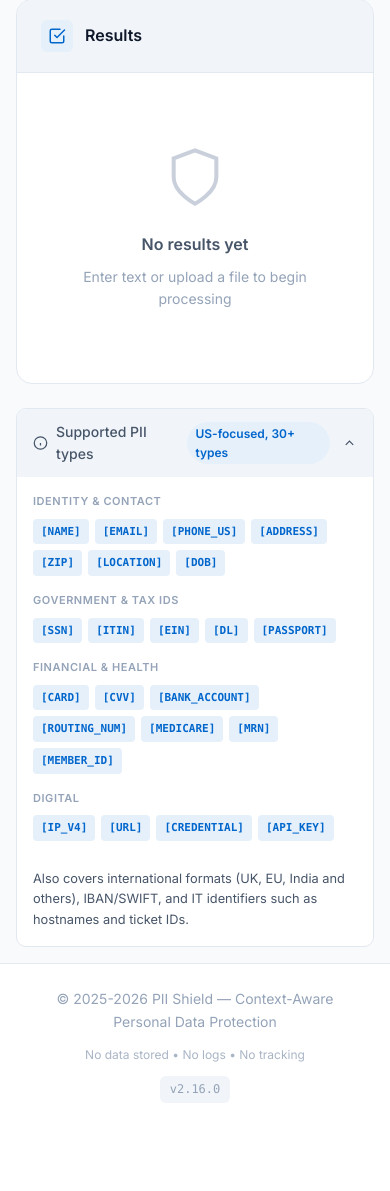
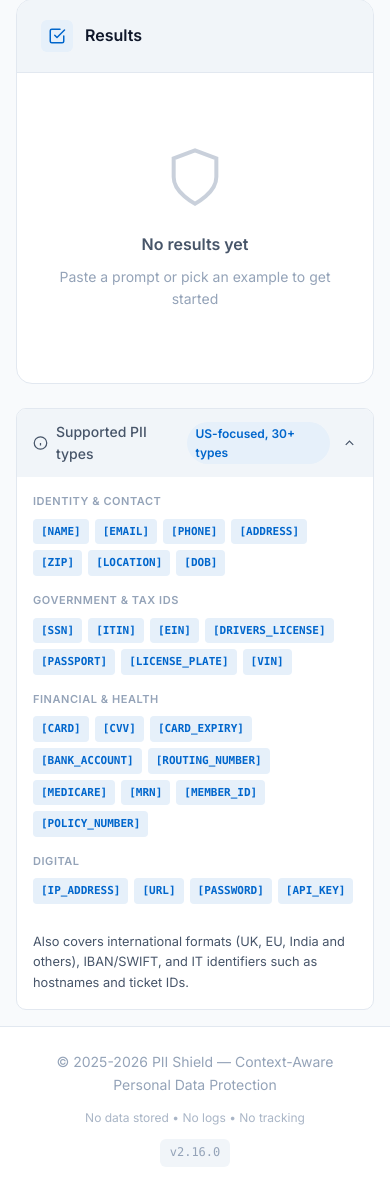
Before and after one commit to harshitrajchaurasia/pii-shield, a FastAPI app: page / in a window 390 px wide, after a click that opens the changed part. Shown: the part 1155-2346 px from the top of the page. Before the commit the page ends 2258 px from the top, so only its background shows below. Run offline with FastAPI, Linux system fonts and the light colour scheme; some libraries are stand-ins or nearby versions.

Commit message:
Plain token names in the web app, plates, card expiry, IPv6 (#2)
- token_aliases config option; the web app uses plain names such as
  [PHONE], [ROUTING_NUMBER], [DRIVERS_LICENSE], [IP_ADDRESS], [PASSWORD]
  (library defaults are unchanged)
- Detect US license plates and card expiration dates next to a label
- IPv6 pattern handles compressed forms such as 2001:db8::1
- Type list and empty-state text match what the app does

Co-authored-by: Claude Opus 5.5 <noreply@anthropic.com>

```diff
--- a/src/pi_remover/config.py
+++ b/src/pi_remover/config.py
@@ -20,7 +20,7 @@ Usage:
 import logging
 import multiprocessing as mp
 from dataclasses import dataclass, field
-from typing import Set
+from typing import Dict, Set
 
 logger = logging.getLogger(__name__)
 
@@ -87,6 +87,7 @@ class PIRemoverConfig:
     replacement_token: str = "[REDACTED]"
     use_typed_tokens: bool = True  # [NAME], [EMAIL], etc.
     use_granular_tokens: bool = True  # v2.17.0: [EMP_ID_AD], [PHONE_IN], [TICKET_INC], etc.
+    token_aliases: Dict[str, str] = field(default_factory=dict)  # rename tokens, e.g. {"DL": "DRIVERS_LICENSE"}
 
     # Performance
     batch_size: int = 1000
--- a/src/pi_remover/remover.py
+++ b/src/pi_remover/remover.py
@@ -273,6 +273,7 @@ class PIRemover:
             Formatted token string
         """
         if self.config.use_typed_tokens:
+            pi_type = self.config.token_aliases.get(pi_type, pi_type)
             if subtype and self.config.use_granular_tokens:
                 return f"[{pi_type}_{subtype}]"
             return f"[{pi_type}]"
@@ -952,10 +953,11 @@ class PIRemover:
         p = self.patterns
         positions = []
         for pattern, pi_type in ((p.US_STREET_ADDRESS, "ADDRESS"), (p.US_UNIT, "ADDRESS"),
-                                 (p.CARD_AMEX, "CARD"), (p.CARD_CVV, "CVV"),
+                                 (p.CARD_AMEX, "CARD"), (p.CARD_CVV, "CVV"), (p.CARD_EXPIRY, "CARD_EXPIRY"),
                                  (p.PASSPORT_US, "PASSPORT"), (p.EIN, "EIN"),
                                  (p.MEDICARE_MBI, "MEDICARE"), (p.MRN, "MRN"),
-                                 (p.MEMBER_ID, "MEMBER_ID"), (p.DOB_WRITTEN, "DOB"), (p.VIN, "VIN")):
+                                 (p.MEMBER_ID, "MEMBER_ID"), (p.DOB_WRITTEN, "DOB"), (p.VIN, "VIN"),
+                                 (p.LICENSE_PLATE_US, "LICENSE_PLATE")):
             positions.extend(self._find_pattern_matches(text, pattern, pi_type))
         # Two alternatives each: keep the label, replace whichever group matched.
         for pattern, pi_type in ((p.US_ZIP, "ZIP"), (p.DRIVERS_LICENSE_US, "DL")):
--- a/web_service/app.py
+++ b/web_service/app.py
@@ -221,13 +221,25 @@ _executor = ThreadPoolExecutor(max_workers=4)
 _cached_removers: Dict[bool, Any] = {}
 
 
+US_TOKEN_NAMES = {
+    "ROUTING_NUM": "ROUTING_NUMBER",
+    "DL": "DRIVERS_LICENSE",
+    "IP": "IP_ADDRESS",
+    "CREDENTIAL": "PASSWORD",
+    "INSURANCE_POLICY": "POLICY_NUMBER",
+}
+
+
 def _get_remover(fast_mode: bool):
     """Get or create a cached PIRemover instance."""
     if fast_mode not in _cached_removers:
         config = PIRemoverConfig(
             enable_ner=not fast_mode,
             spacy_model=os.getenv("SPACY_MODEL", "en_core_web_md"),
-            use_typed_tokens=True
+            use_typed_tokens=True,
+            # Plain token names a US reader recognizes: [PHONE], not [PHONE_US].
+            use_granular_tokens=False,
+            token_aliases=US_TOKEN_NAMES,
         )
         _cached_removers[fast_mode] = PIRemover(config)
     return _cached_removers[fast_mode]
--- a/web_service/templates/index.html
+++ b/web_service/templates/index.html
@@ -287,7 +287,7 @@
                                 <path d="M12 22s8-4 8-10V5l-8-3-8 3v7c0 6 8 10 8 10z"/>
                             </svg>
                             <h3 style="font-size: 1rem; font-weight: 600; margin-bottom: 0.5rem; color: var(--text-secondary);">No results yet</h3>
-                            <p style="font-size: 0.875rem;">Enter text or upload a file to begin processing</p>
+                            <p style="font-size: 0.875rem;">Paste a prompt or pick an example to get started</p>
                         </div>
 
                         <div id="text-result" class="hidden">
@@ -360,7 +360,7 @@
                         <div class="pi-tags">
                             <span class="pi-tag" title="People's names">[NAME]</span>
                             <span class="pi-tag" title="Email addresses">[EMAIL]</span>
-                            <span class="pi-tag" title="US and international phone numbers">[PHONE_US]</span>
+                            <span class="pi-tag" title="US and international phone numbers">[PHONE]</span>
                             <span class="pi-tag" title="Street addresses, apartment and suite numbers">[ADDRESS]</span>
                             <span class="pi-tag" title="ZIP codes">[ZIP]</span>
                             <span class="pi-tag" title="Cities and places smaller than a state">[LOCATION]</span>
@@ -373,8 +373,10 @@
                             <span class="pi-tag" title="Social Security numbers">[SSN]</span>
                             <span class="pi-tag" title="IRS Individual Taxpayer Identification numbers">[ITIN]</span>
                             <span class="pi-tag" title="Employer Identification numbers">[EIN]</span>
-                            <span class="pi-tag" title="Driver's license numbers">[DL]</span>
+                            <span class="pi-tag" title="Driver's license numbers">[DRIVERS_LICENSE]</span>
                             <span class="pi-tag" title="Passport numbers">[PASSPORT]</span>
+                            <span class="pi-tag" title="License plate numbers">[LICENSE_PLATE]</span>
+                            <span class="pi-tag" title="Vehicle identification numbers">[VIN]</span>
                         </div>
                     </div>
                     <div class="pi-category">
@@ -382,19 +384,21 @@
                         <div class="pi-tags">
                             <span class="pi-tag" title="Visa, Mastercard, Amex and Discover numbers">[CARD]</span>
                             <span class="pi-tag" title="Card security codes">[CVV]</span>
+                            <span class="pi-tag" title="Card expiration dates">[CARD_EXPIRY]</span>
                             <span class="pi-tag" title="Bank account numbers">[BANK_ACCOUNT]</span>
-                            <span class="pi-tag" title="ABA routing numbers">[ROUTING_NUM]</span>
+                            <span class="pi-tag" title="ABA routing numbers">[ROUTING_NUMBER]</span>
                             <span class="pi-tag" title="Medicare Beneficiary Identifiers">[MEDICARE]</span>
                             <span class="pi-tag" title="Medical record numbers">[MRN]</span>
                             <span class="pi-tag" title="Health plan member IDs">[MEMBER_ID]</span>
+                            <span class="pi-tag" title="Insurance policy numbers">[POLICY_NUMBER]</span>
                         </div>
                     </div>
                     <div class="pi-category">
                         <div class="pi-category-title">Digital</div>
                         <div class="pi-tags">
-                            <span class="pi-tag" title="IP addresses">[IP_V4]</span>
+                            <span class="pi-tag" title="IP addresses">[IP_ADDRESS]</span>
                             <span class="pi-tag" title="URLs">[URL]</span>
-                            <span class="pi-tag" title="Passwords">[CREDENTIAL]</span>
+                            <span class="pi-tag" title="Passwords">[PASSWORD]</span>
                             <span class="pi-tag" title="API keys and tokens">[API_KEY]</span>
                         </div>
                     </div>
```
Also changed, not shown: src/pi_remover/patterns.py (+9 -1 lines), tests/test_us_pii.py (+10 -1 lines), README.md.
